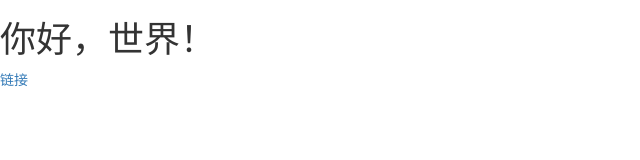
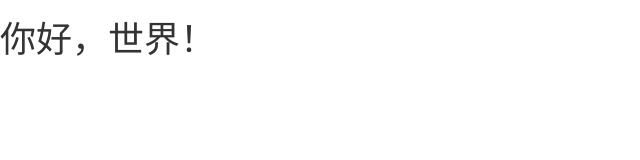
Before and after one commit to liujunwei/liujunwei.github.io, a plain HTML site: page index.html in a window 1280 px wide. Shown: the full height of the page, 0-640 px from the left. Drawn offline with nearby package versions, Linux system fonts and the light colour scheme.

Commit message:
Update index.html

```diff
--- a/index.html
+++ b/index.html
@@ -19,7 +19,6 @@
   </head>
   <body>
     <h1>你好，世界！</h1>
-	<a href="download.html">链接<a>
     <!-- jQuery (Bootstrap 的所有 JavaScript 插件都依赖 jQuery，所以必须放在前边) -->
     <script src="https://cdn.bootcss.com/jquery/1.12.4/jquery.min.js"></script>
     <!-- 加载 Bootstrap 的所有 JavaScript 插件。你也可以根据需要只加载单个插件。 -->
```
